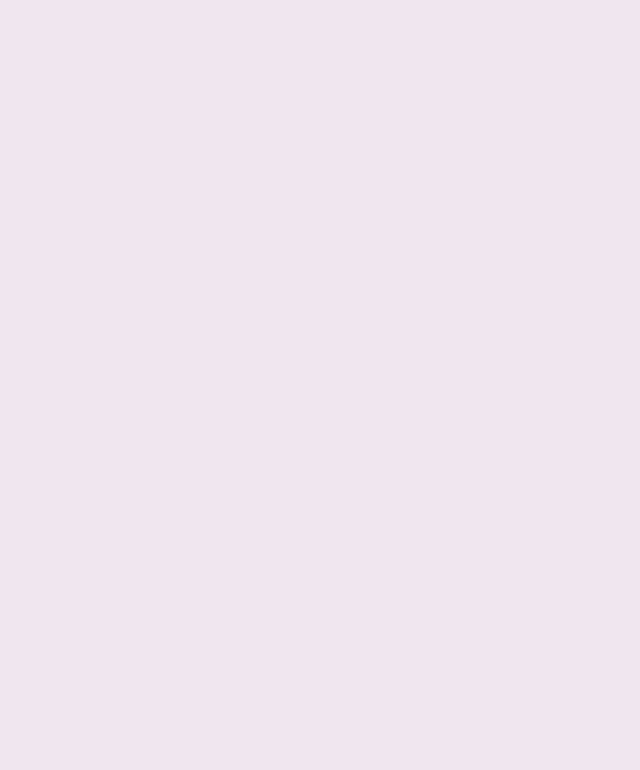
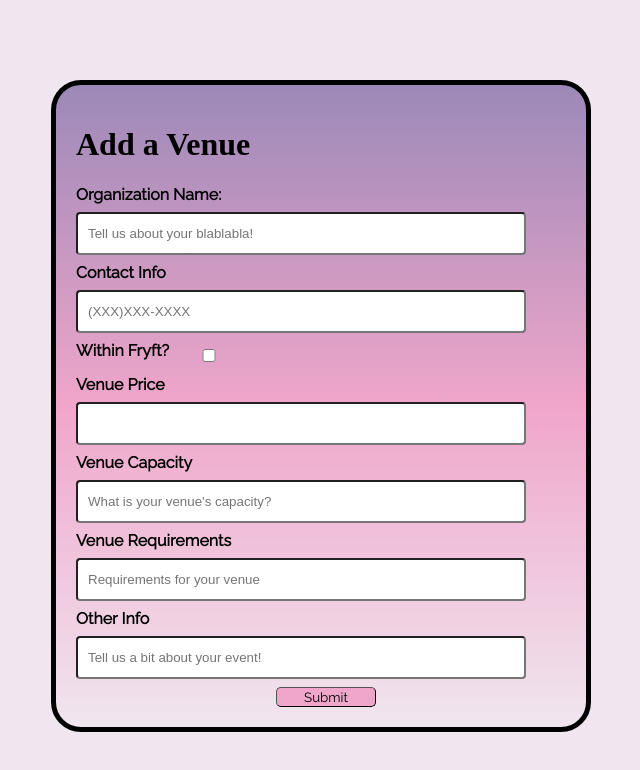
Before and after one commit to nlee5425/HuntSC, a React (Create React App) app in the folder huntsc/: page /form in a window 1280 px wide. Before the commit this address had no page. Shown: the top 770 px of the page, without its empty margins (319-959 px from the left). Built offline with nearby package versions, Linux system fonts and the light colour scheme; a web font is replaced by a local one.

Commit message:
AddVenue Finalize

```diff
--- a/huntsc/src/App.js
+++ b/huntsc/src/App.js
@@ -3,13 +3,15 @@ import NameForm from './Form-Requester';
 import './App.css';
 import List from './venue_list.js';
 import { BrowserRouter, Routes, Route, Link } from "react-router-dom";
-
+import Venue from './addVenue.js';
+import AddVenue from './addVenue';
 function App() {
   return (
-
-      <Routes>
-        <Route path="/" element={<List/>}/>
-      </Routes>
+      <AddVenue/>
+      // <Routes>
+      //   {/* <Route path="/" element={<List/>}/> */}
+      //   {/* <Route path="/vend" element = {<Venue/>}/> */}
+      // </Routes>
 
   );
 }
--- /dev/null
+++ b/huntsc/src/addVenue.css
@@ -0,0 +1,72 @@
+code {
+font-family: source-code-pro, Menlo, Monaco, Consolas, 'Courier New',
+    monospace;
+}
+
+body {
+
+    margin: 0;
+    font-family: -apple-system, BlinkMacSystemFont, 'Segoe UI', 'Roboto', 'Oxygen',
+      'Ubuntu', 'Cantarell', 'Fira Sans', 'Droid Sans', 'Helvetica Neue',
+      sans-serif;
+    -webkit-font-smoothing: antialiased;
+    -moz-osx-font-smoothing: grayscale;
+
+
+    background-color: #F0E6EF;
+}
+
+form {
+    display: flex;
+    flex-direction: column;
+    background: linear-gradient(#9c89B8, #F0A6CA, #F0E6EF);
+    width: 500px;
+    margin-left: auto;
+    margin-right: auto;
+    margin-top: 5em;
+    padding: 20px 10px;
+    border-radius: 30px;
+    border: 5px solid black;
+    padding-left: 20px;
+    font-family: 'Raleway', sans-serif;
+    font-weight: bold;
+
+}
+input {
+  width: 450px;
+  padding: 12px 10px;
+  margin: 8px 0;
+  box-sizing: border-box;
+  border-radius: 4px;
+}
+
+input[type=text]:focus {
+    background-color: lightblue;
+    border: 3px solid #555;
+    cursor: text;
+}
+
+/*
+org
+info
+
+ */
+
+
+.fryft2 {
+  display: grid;
+  grid-template-columns: 1fr 3.25fr;
+  grid-gap: 0px;
+  margin-bottom: 5px;
+}
+
+#question {
+  width: 80%;
+  margin-right: 0px;
+  padding-right: 0;
+}
+
+#fryft {
+  width: 30px;
+  cursor: pointer;
+}
--- /dev/null
+++ b/huntsc/src/addVenue.js
@@ -0,0 +1,126 @@
+import { useState, React } from 'react';
+import { db } from './firebase';
+import { collection, addDoc } from "firebase/firestore";
+// import { Outlet, Link } from "react-router-dom";
+import './App.css';
+import './addVenue.css';
+
+
+function AddVenue() {
+  const [name, setName] = useState('');
+  const [organization, setOrganization] = useState("");
+  const [start, setStart] = useState("");
+  const [end, setEnd] = useState("");
+  const [location, setLocation] = useState("");
+  const [description, setDescription] = useState("");
+
+  function handleSubmit(event) {
+    alert('A form was submitted: ' + name);
+    event.preventDefault();
+
+    // addDoc(collection(db, "venue"), {
+    //   name: name,
+    //   organization: organization,
+    //   start: start,
+    //   end: end,
+    //   location: location,
+    //   description: description
+    // }).then(console.log(name + organization + start + end + location+ description));
+  }
+  //here I will call the from.js file
+  const handleChangeInput = (event) =>{
+    const {id , value} = event.target;
+
+    if(id === "org"){
+      setOrganization(value);
+    }
+
+    if(id === "start"){
+      setStart(value);
+    }
+
+    if(id === "end"){
+      setEnd(value);
+    }
+
+    if(id === "loc"){
+      setLocation(value);
+    }
+
+    if(id === "des"){
+      setDescription(value);
+    }
+
+  }
+
+  return (
+
+    // Jadrian: This is the navigation bar
+    <div className = "whole">
+      <div className = "navbar">
+     <div className = "add-form">
+       {/* <Link to="/form"  className = "FormButton">Form</Link> */}
+
+       </div>
+       <div className = "list">
+       {/* <Link to="/"  className = "FormButton">Events</Link> */}
+
+       </div>
+     </div>
+
+    <div className = "bigForm">
+
+
+    <form onSubmit={handleSubmit}>
+      <h1>Add a Venue</h1>
+      <label>
+        Organization Name:
+        {/* <input id = "org" type="text" name="organization"  placeholder = "Tell us about your blablabla!" onChange={(e) => handleChangeInput(e)}/> */}
+        <input id = "org" type="text" name="organization"  placeholder = "Tell us about your blablabla!"/>
+      </label>
+
+      <label>
+        Contact Info
+        {/* <input id = "info" type="text" name="info" placeholder = "(XXX)XXX-XXXX" onChange={(e) => handleChangeInput(e)}/> */}
+        <input id = "info" type="text" name="info" placeholder = "(XXX)XXX-XXXX"/>
+      </label>
+
+    <label className='fryft2'>
+        <div id="question">Within Fryft?</div>
+        <div id="fryft3">
+          <input id= "fryft" type="checkbox" name="checkbox" value=""></input>
+        </div>
+    </label>
+    <label>
+        Venue Price
+        <input id= "price" type="number" min="0" step="any" />
+    </label>
+    <label>
+        Venue Capacity
+        <input id = "cap" type="text" name="vanue_cap"  placeholder = "What is your venue's capacity?" />
+    </label>
+
+    <label>
+        Venue Requirements
+        <input id = "req" type="text" name="des" placeholder = "Requirements for your venue" onChange={(e) => handleChangeInput(e)}/>
+      </label>
+      <label>
+        Other Info
+        <input id = "other" type="text" name="des" placeholder = "Tell us a bit about your event!" onChange={(e) => handleChangeInput(e)}/>
+      </label>
+
+    <button onClick = {handleSubmit}> Submit </button>
+
+      {/* TODO: onsubmit */}
+
+    </form>
+
+    <div className = "FormButton">
+      {/* <Link to="/"  className = "FormButton">View Events</Link> */}
+      </div>
+    </div>
+    </div>
+  );
+};
+
+export default AddVenue;
```
Also changed, not shown: 1 other file (tests, documents, lock files or other folders).
